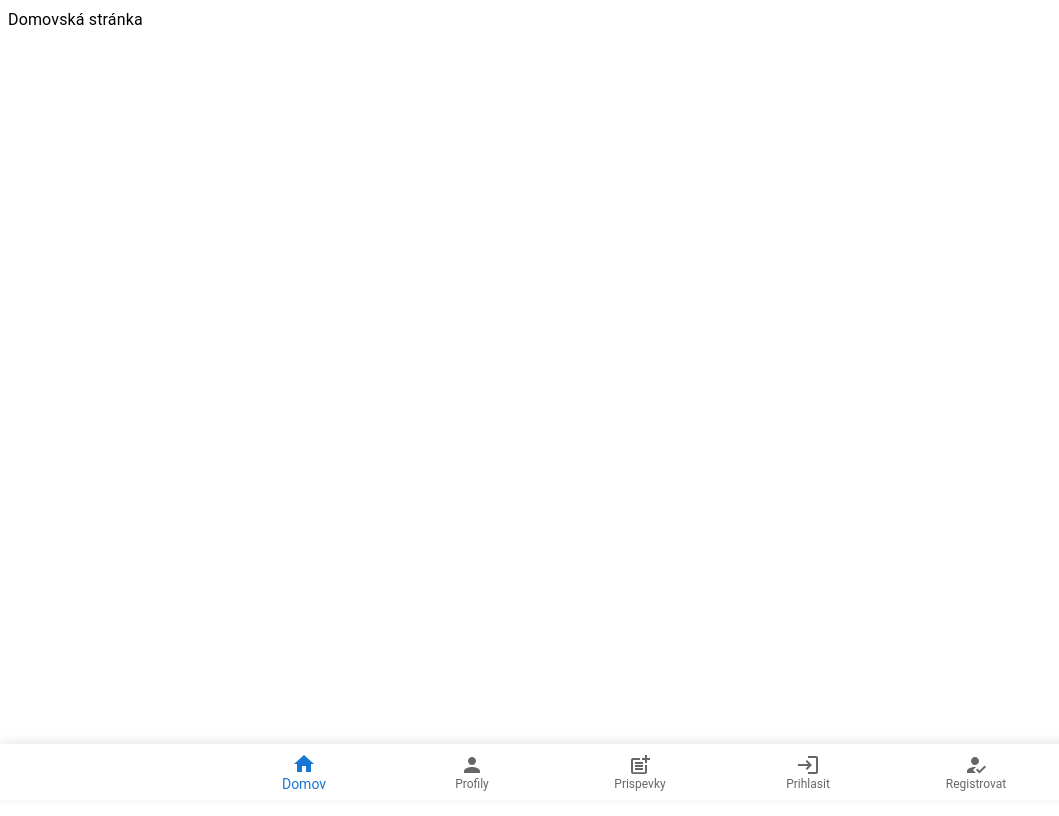
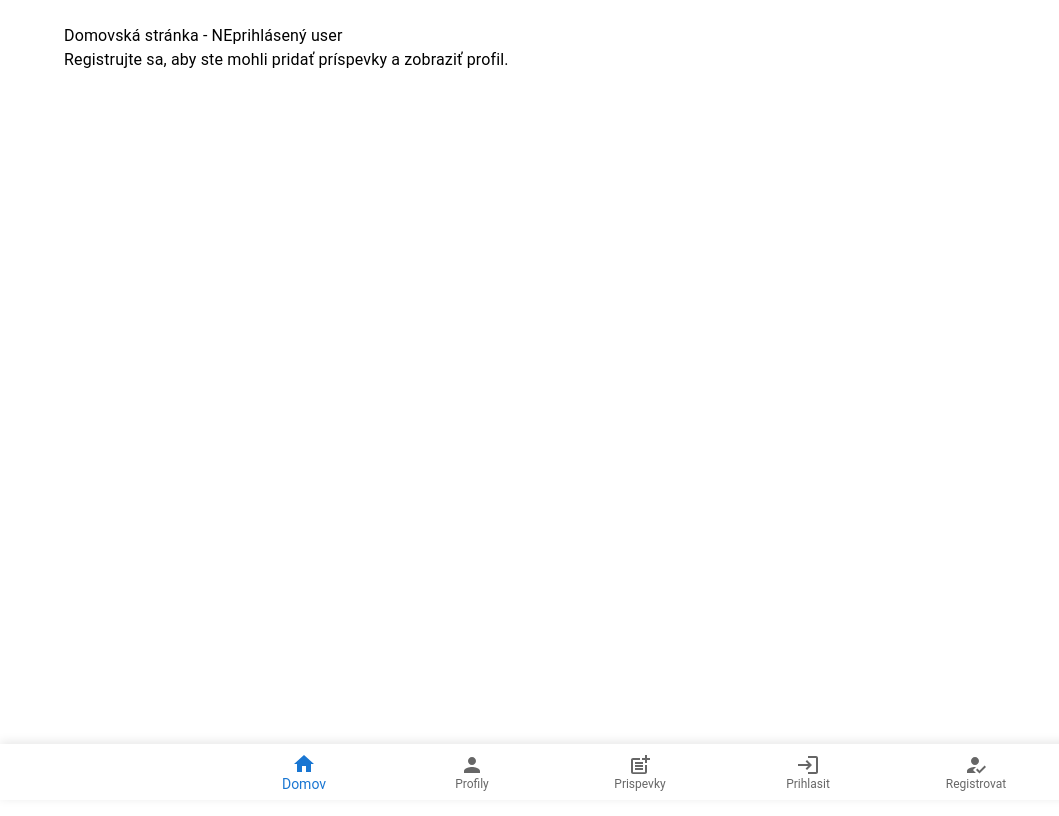
Before and after one commit to SheenOFTime/jakubs-personal-page, a Next.js app: page / in a window 1280 px wide. Shown: the whole page, without its empty margins (0-1059 px from the left). Built offline with nearby package versions, Linux system fonts and the light colour scheme; no server answers.

Commit message:
build after nextauth working

```diff
--- a/package.json
+++ b/package.json
@@ -14,7 +14,7 @@
     "@mui/icons-material": "^6.1.2",
     "@mui/material": "^6.1.2",
     "next": "^14.2.14",
-    "next-auth": "^4.24.8",
+    "next-auth": "^4.24.10",
     "react": "^18",
     "react-dom": "^18"
   },
--- a/src/app/(home)/page.tsx
+++ b/src/app/(home)/page.tsx
@@ -1,15 +1,17 @@
 // src/app/page.tsx
 
 
-import Typography from '@mui/material/Typography';
+import { getServerSession } from "next-auth";
+import { authOptions } from "../api/auth/[...nextauth]/authOptions";
+import AuthHomeView from "../../sections/AuthHomeView";
+import NonAuthHomeView from "../../sections/NonAuthHomeView";
 
 export const metadata = { title: "Domov | ZoškaSnap" };
 
-export default function Home() {
+export default async function HomePage() {
+  // Fetch session on the server
+  const session = await getServerSession(authOptions);
 
-  return (
-
-      <Typography> Domovská stránka </Typography>
-
-  );
+  // Conditionally render authenticated or non-authenticated home view
+  return session ? <AuthHomeView session={session} /> : <NonAuthHomeView />;
 }
--- /dev/null
+++ b/src/app/api/auth/[...nextauth]/authOptions.ts
@@ -0,0 +1,25 @@
+// src\app\api\auth\[...netxauth]\authOptions.ts
+
+import { NextAuthOptions } from "next-auth";
+import GoogleProvider from "next-auth/providers/google";
+
+
+export const authOptions: NextAuthOptions = {
+  providers: [
+    GoogleProvider({
+      clientId: process.env.GOOGLE_CLIENT_ID || "",
+      clientSecret: process.env.GOOGLE_CLIENT_SECRET || "",
+    }),
+  ],
+  secret: process.env.NEXTAUTH_SECRET,
+  pages: {
+    signIn: '/auth/prihlasenie',
+    signOut: '/auth/odhlasenie',
+  },
+  callbacks: {
+    async redirect({ url, baseUrl }: { url: string; baseUrl: string }) {
+      // Redirect to home page after sign-in
+      return baseUrl || url; // baseUrl is automatically set from NEXTAUTH_URL in .env
+    },
+  },
+};
--- a/src/app/layout.tsx
+++ b/src/app/layout.tsx
@@ -1,22 +1,13 @@
-import type { Metadata } from "next";
-import localFont from "next/font/local";
+// src/app/layout.tsx
+
+import { Metadata } from "next";
 import "./globals.css";
-import NavBot from '../components/NavBot'; // Import the NavBot component
-
-const geistSans = localFont({
-  src: "./fonts/GeistVF.woff",
-  variable: "--font-geist-sans",
-  weight: "100 900",
-});
-const geistMono = localFont({
-  src: "./fonts/GeistMonoVF.woff",
-  variable: "--font-geist-mono",
-  weight: "100 900",
-});
+import Navbar from "../components/NavBot";
+import AuthProvider from "../components/AuthProvider";
 
 export const metadata: Metadata = {
-  title: "Create Next App",
-  description: "Generated by create next app",
+  title: "SnapZoška",
+  description: "Created by students of SPŠE Zochova 9, Bratislava",
 };
 
 export default function RootLayout({
@@ -25,10 +16,16 @@ export default function RootLayout({
   children: React.ReactNode;
 }>) {
   return (
-    <html lang="en">
-      <body className={`${geistSans.variable} ${geistMono.variable}`}>
-        <main>{children}</main>
-        <NavBot /> {/* Include the NavBot here */}
+    <html lang="sk">
+      <body>
+        <AuthProvider>
+          <div style={{ minHeight: '100vh', display: 'flex', flexDirection: 'column' }}>
+            <main style={{ flexGrow: 1 }}>
+              {children}
+            </main>
+          </div>
+          <Navbar />
+        </AuthProvider>
       </body>
     </html>
   );
--- /dev/null
+++ b/src/components/AuthProvider.tsx
@@ -0,0 +1,14 @@
+// src/components/AuthProvider.tsx
+
+"use client";
+
+import React, { ReactNode } from 'react'
+import { SessionProvider } from 'next-auth/react'
+
+const AuthProvider = ({ children }: { children: ReactNode }) => {
+  return (
+    <SessionProvider>{children}</SessionProvider>
+  )
+}
+
+export default AuthProvider
--- /dev/null
+++ b/src/sections/AuthHomeView.tsx
@@ -0,0 +1,24 @@
+// src/sections/AuthHomeView.tsx
+
+import Container from "@mui/material/Container";
+import Typography from "@mui/material/Typography";
+// import Box from "@mui/material/Box";
+
+import { Session } from "next-auth";
+
+export default function AuthHomeView({ session }: { session: Session }) {
+
+  return (
+    <Container>
+      <Typography> Domovská stránka - prihlásený user</Typography>
+      <Typography variant="h4" sx={{ mb: 3 }}>
+        Vitajte, {session?.user?.name || "užívateľ"}!
+      </Typography>
+
+
+      {/* <Box sx={{ mt: 2 }}>
+        <pre>{JSON.stringify(session, null, 2)}</pre>
+      </Box> */}
+    </Container>
+  );
+}
--- /dev/null
+++ b/src/sections/NonAuthHomeView.tsx
@@ -0,0 +1,16 @@
+// src/sections/NonAuthHomeView.tsx
+
+import { Container, Typography } from "@mui/material";
+
+export default function NonAuthHomeView() {
+  return (
+    <Container>
+      <Typography variant="body1" sx={{ mt: 2 }}>
+        Domovská stránka - NEprihlásený user
+      </Typography>
+      <Typography>
+        Registrujte sa, aby ste mohli pridať príspevky a zobraziť profil.
+      </Typography>
+    </Container>
+  );
+}
```
Also changed, not shown: src/app/api/auth/[...nextauth]/route.ts (added, +9 -0 lines), 1 other file (tests, documents, lock files or other folders).
